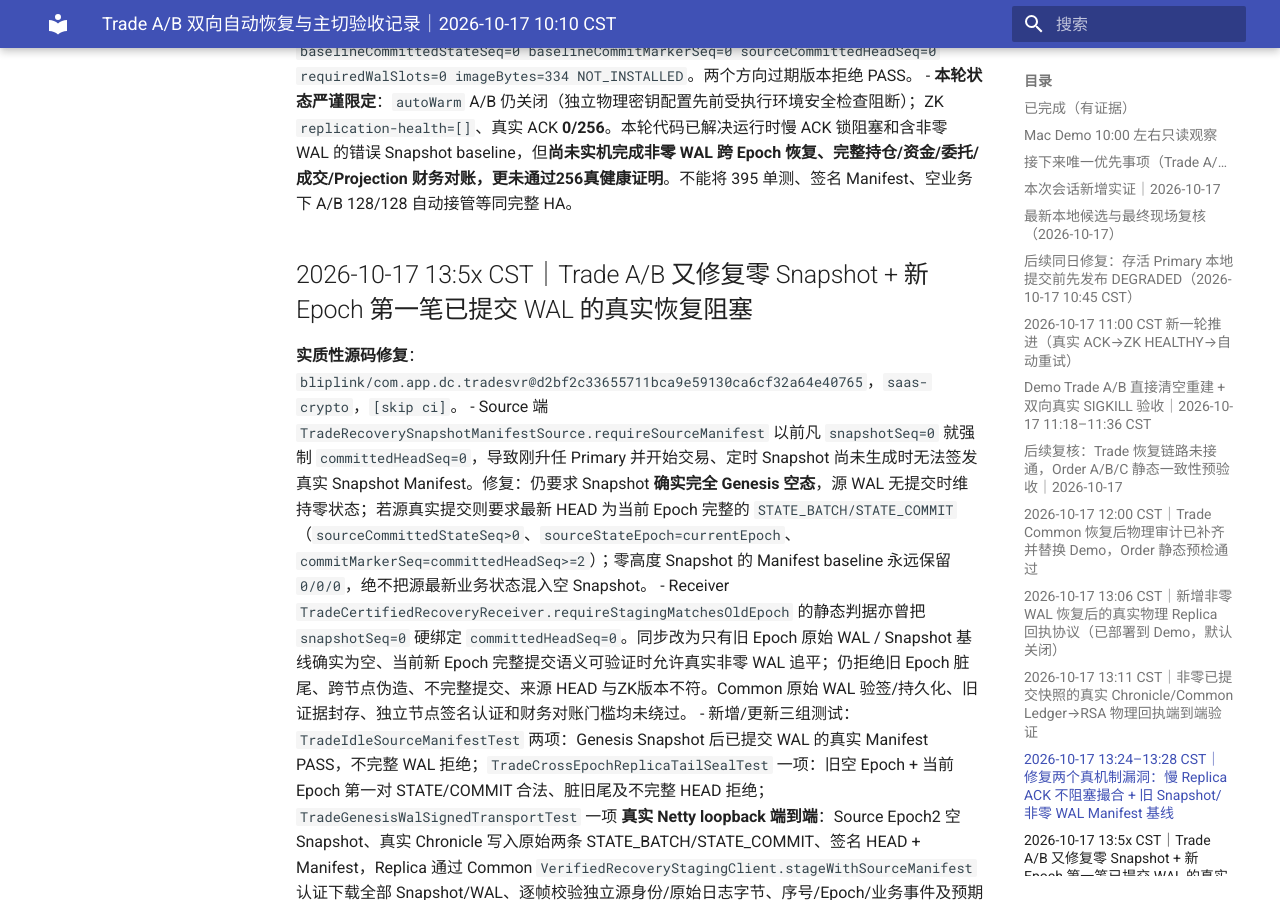
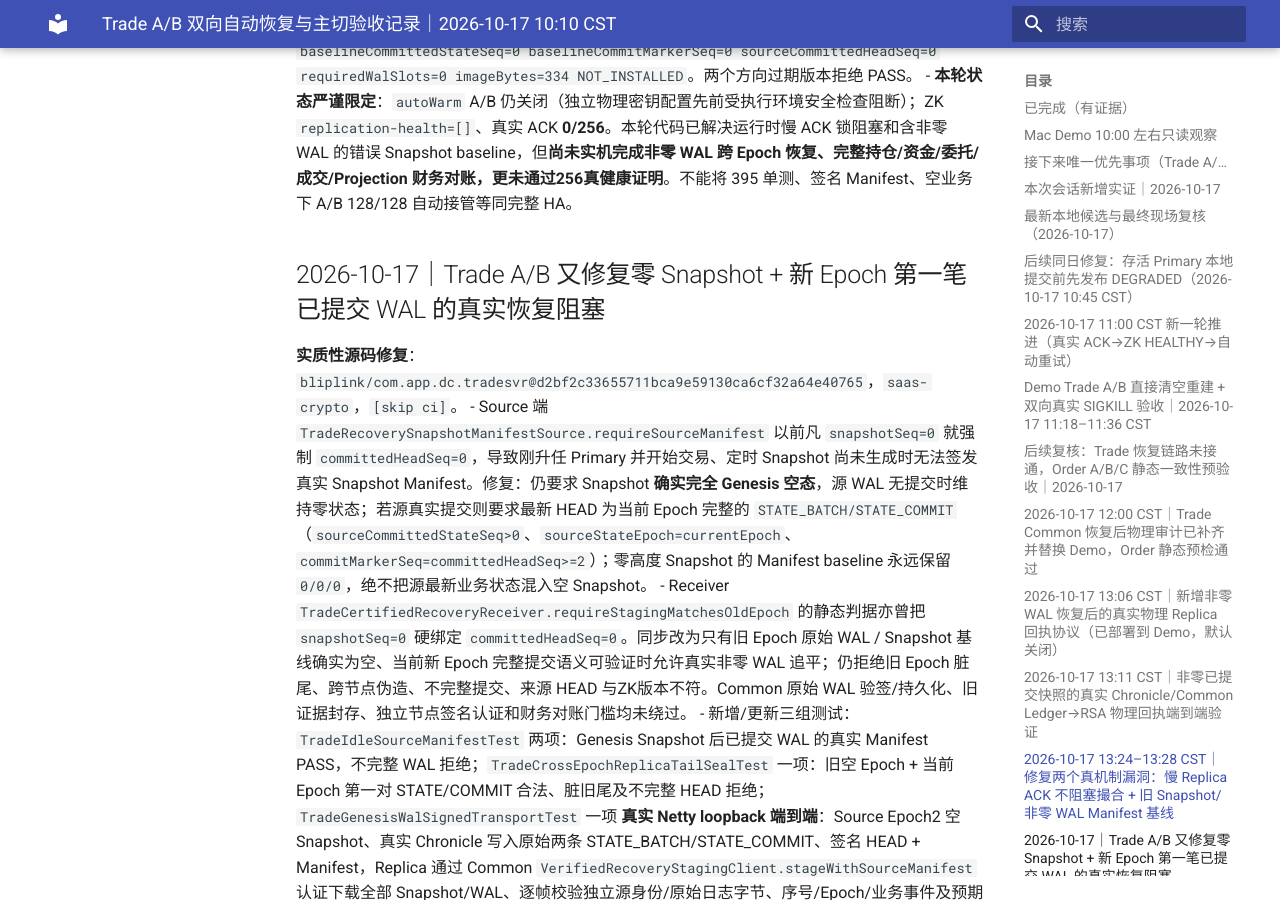
Before and after one commit to bliplink/dc-quant-deploy, an MkDocs documentation site: the page built from docs/TRADE_AB_20261017_PROGRESS_EVIDENCE.zh-CN.md, in a window 1280 px wide and 900 px high, scrolled down 11911 px. Built offline with MkDocs 1.6.1 and Material for MkDocs 9.7.7, drawn with Linux system fonts in a browser that asks for light colours.

```diff
--- a/docs/TRADE_AB_20261017_PROGRESS_EVIDENCE.zh-CN.md
+++ b/docs/TRADE_AB_20261017_PROGRESS_EVIDENCE.zh-CN.md
@@ -139,7 +139,7 @@
   `epoch=1 snapshotSeq=0 baselineCommittedStateSeq=0 baselineCommitMarkerSeq=0 sourceCommittedHeadSeq=0 requiredWalSlots=0 imageBytes=334 NOT_INSTALLED`。两个方向过期版本拒绝 PASS。
 - **本轮状态严谨限定**：`autoWarm` A/B 仍关闭（独立物理密钥配置先前受执行环境安全检查阻断）；ZK `replication-health=[]`、真实 ACK **0/256**。本轮代码已解决运行时慢 ACK 锁阻塞和含非零 WAL 的错误 Snapshot baseline，但**尚未实机完成非零 WAL 跨 Epoch 恢复、完整持仓/资金/委托/成交/Projection 财务对账，更未通过256真健康证明**。不能将 395 单测、签名 Manifest、空业务下 A/B 128/128 自动接管等同完整 HA。
 
-## 2026-10-17 13:5x CST｜Trade A/B 又修复零 Snapshot + 新 Epoch 第一笔已提交 WAL 的真实恢复阻塞
+## 2026-10-17｜Trade A/B 又修复零 Snapshot + 新 Epoch 第一笔已提交 WAL 的真实恢复阻塞
 
 **实质性源码修复**：`bliplink/com.app.dc.tradesvr@d2bf2c33655711bca9e59130ca6cf32a64e40765`，`saas-crypto`，`[skip ci]`。
 - Source 端 `TradeRecoverySnapshotManifestSource.requireSourceManifest` 以前凡 `snapshotSeq=0` 就强制 `committedHeadSeq=0`，导致刚升任 Primary 并开始交易、定时 Snapshot 尚未生成时无法签发真实 Snapshot Manifest。修复：仍要求 Snapshot **确实完全 Genesis 空态**，源 WAL 无提交时维持零状态；若源真实提交则要求最新 HEAD 为当前 Epoch 完整的 `STATE_BATCH/STATE_COMMIT`（`sourceCommittedStateSeq>0`、`sourceStateEpoch=currentEpoch`、`commitMarkerSeq=committedHeadSeq>=2`）；零高度 Snapshot 的 Manifest baseline 永远保留 `0/0/0`，绝不把源最新业务状态混入空 Snapshot。
```
